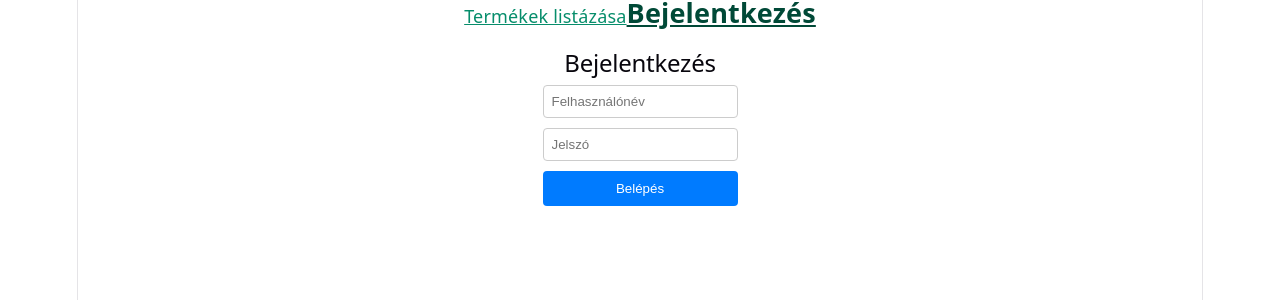
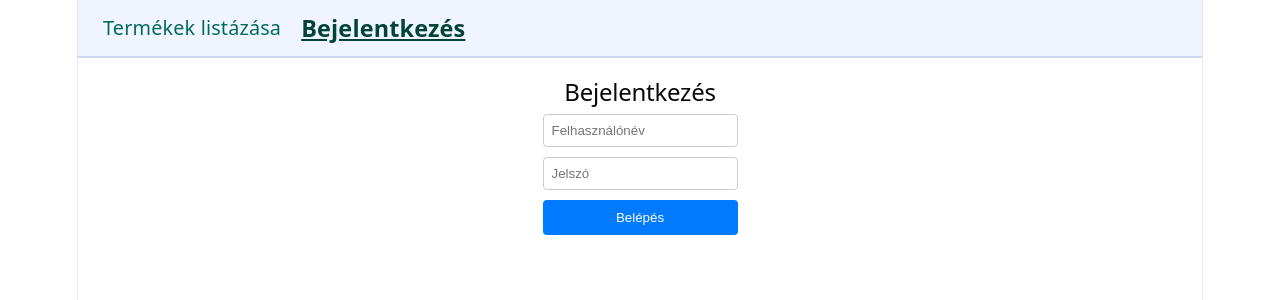
Before and after one commit to BZsombor7/react_final_project_BZS, a React (Vite) app in the folder BenedekFinal/frontend/: page /login in a window 1280 px wide. Shown: the top 300 px of the page. Built offline with nearby package versions, Linux system fonts and the light colour scheme; no server answers.

Commit message:
navbar upgrade cssel egyutt

```diff
--- a/BenedekFinal/frontend/src/components/NavBar.jsx
+++ b/BenedekFinal/frontend/src/components/NavBar.jsx
@@ -1,16 +1,18 @@
 import { NavLink } from "react-router-dom";
-import { useAuth } from "../context/loginContext"
-import classes from "../components/NavBar.module.css"
+import { useAuth } from "../context/loginContext";
+import styles from "./NavBar.module.css";
 
 const NavBar = () => {
-    const {isLogged, logout} = useAuth()
-    return(
-        <nav>
-            <NavLink to="/" className={({isActive}) =>isActive ? classes.active : classes.link}>Termékek listázása</NavLink>
-            {isLogged && <NavLink to='form' className={({isActive}) =>isActive ? classes.active : classes.link}>Termékek hozzáadása</NavLink>}
-            {!isLogged ? <NavLink to='login' className={({isActive}) =>isActive ? classes.active : classes.link}>Bejelentkezés</NavLink> : <a onClick={logout} className={classes.isActive}>Kijelentkezés</a>}
-        </nav>
-    )
-}
+  const { isLogged, logout } = useAuth();
 
-export default NavBar
+  return (
+    <nav className={styles.navbar}>
+      <NavLink to="/" className={({ isActive }) => isActive ? styles.active : styles.link}>Termékek listázása</NavLink>
+
+      {isLogged && (<NavLink to="/form" className={({ isActive }) => isActive ? styles.active : styles.link}>Termék hozzáadása</NavLink>)}
+
+      {!isLogged ? (<NavLink to="/login" className={({ isActive }) => isActive ? styles.active : styles.link}>Bejelentkezés</NavLink>) : (<button className={styles.logoutBtn} onClick={logout}>Kijelentkezés</button>)}</nav>
+  );
+};
+
+export default NavBar;
--- a/BenedekFinal/frontend/src/components/NavBar.module.css
+++ b/BenedekFinal/frontend/src/components/NavBar.module.css
@@ -1,21 +1,41 @@
-.navbar{
-    position:absolute;
-    left: 0;
-    top: 1rem;
-}
-.navbar>a{
-    padding-left: 1rem;
-    margin-top: 3rem;
+.navbar {
+  display: flex;
+  gap: 20px;
+  padding: 15px 25px;
+  background-color: #f0f4ff;
+  border-bottom: 2px solid #d0d8f0;
+  position: sticky;
+  top: 0;
+  z-index: 100;
 }
 
-.link{
-    color:rgb(6, 141, 107);
+.link {
+  color: #006b5c;
+  font-size: 1.1rem;
+  text-decoration: none;
+  font-weight: 500;
 }
-.link:hover{
-    color: rgb(0, 73, 55);
+
+.link:hover {
+  color: #004437;
 }
-.active, .active:hover{
-    color: rgb(0, 73, 55);
-    font-weight: 600;
-    font-size: 1.5rem;
+
+.active {
+  color: #004437;
+  font-weight: 700;
+  font-size: 1.3rem;
 }
+
+.logoutBtn {
+  background-color: #ff4d4d;
+  color: white;
+  border: none;
+  padding: 8px 14px;
+  border-radius: 6px;
+  cursor: pointer;
+  font-weight: 600;
+}
+
+.logoutBtn:hover {
+  background-color: #d93636;
+}
```
